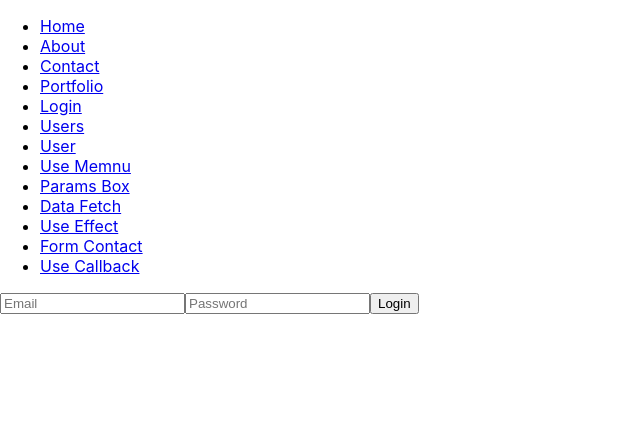
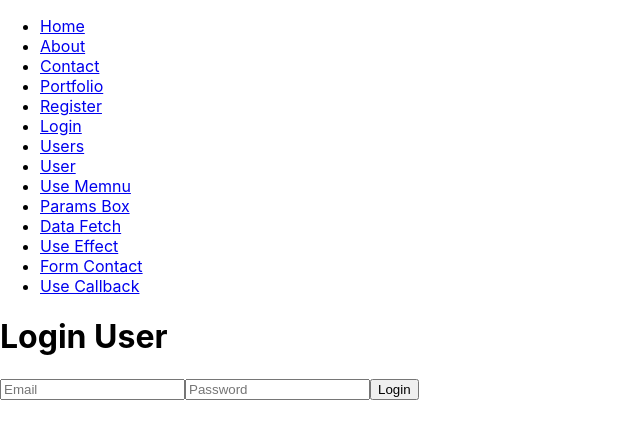
Before and after one commit to haiderabbas110/mern-stack, a React (Create React App) app in the folder Frontend/reactjs/my-app/: page /login in a window 1280 px wide. Shown: the top 438 px of the page, without its empty margins (0-640 px from the left). Built offline with nearby package versions, Linux system fonts and the light colour scheme.

Commit message:
firebase auth

```diff
--- a/Frontend/reactjs/my-app/src/App.js
+++ b/Frontend/reactjs/my-app/src/App.js
@@ -2,7 +2,9 @@ import * as React from "react";
 import { BrowserRouter, Routes, Route } from "react-router-dom";
 import './App.css';
 import Header from './components/Header';
-import Login from './pages/Login';
+import RegisterForm from './pages/Register';
+import LoginForm from './pages/Login';
+import DashbaordPage from './pages/Dashboard';
 import Main from './pages/Main'
 import Users from './components/User';
 import { useState } from 'react';
@@ -67,7 +69,9 @@ function App() {
           <Route element={<Main />}>
             <Route path="/" element={<Home />} />
             <Route path="/about" element={<About />} />
-            <Route path="/login" element={<Login />} />
+            <Route path="/register" element={<RegisterForm />} />
+            <Route path="/login" element={<LoginForm />} />
+            <Route path="/dashboard" element={<DashbaordPage />} />
             <Route path="/users" element={<Users users={user} />} />
             <Route path="/users/user1" element={<User1 />} />
             <Route path="/usememo" element={<Memouse />} />
--- /dev/null
+++ b/Frontend/reactjs/my-app/src/components/FirebaseAuth/Dashbaord.jsx
@@ -0,0 +1,31 @@
+import { getAuth } from "firebase/auth";
+
+let Dashbaord = () => {
+
+
+    const auth = getAuth();
+
+    const user = auth.currentUser;
+
+    if (user !== null) {
+        user.providerData.forEach((profile) => {
+            console.log("Sign-in provider: " + profile.providerId);
+            console.log("  Provider-specific UID: " + profile.uid);
+            console.log("  Name: " + profile.displayName);
+            console.log("  Email: " + profile.email);
+            console.log("  Photo URL: " + profile.photoURL);
+        });
+    }
+
+    return (
+        <>
+            <div>
+                <h1>Dashbaord</h1>
+
+
+            </div>
+        </>
+    )
+}
+
+export default Dashbaord;
--- /dev/null
+++ b/Frontend/reactjs/my-app/src/components/FirebaseAuth/Login.jsx
@@ -0,0 +1,41 @@
+import { auth } from '../../config/fb-conf';
+import { getAuth, signInWithEmailAndPassword } from "firebase/auth";
+
+import { useState } from 'react';
+import { useNavigate } from 'react-router-dom';
+let Login = () => {
+    const [email, setEmail] = useState("");
+    const [password, setPassword] = useState("");
+    const navigate = useNavigate();
+
+
+    const login = async () => {
+        const auth = getAuth();
+        await signInWithEmailAndPassword(auth, email, password)
+            .then((userCredential) => {
+                // Signed in
+                const user = userCredential.user;
+                console.log(user);
+                navigate('/dashboard')
+                // ...
+            })
+            .catch((error) => {
+                const errorCode = error.code;
+                const errorMessage = error.message;
+                console.log(errorCode, errorMessage);
+            });
+    }
+    return (
+        <>
+            <div>
+                <h1>Login User</h1>
+                <input type="text" placeholder="Email" onChange={(e) => setEmail(e.target.value)} />
+                <input type="text" placeholder="Password" onChange={(e) => setPassword(e.target.value)} />
+                <button onClick={login}>Login</button>
+
+            </div>
+        </>
+    )
+}
+
+export default Login;
--- a/Frontend/reactjs/my-app/src/components/Login.jsx
+++ b/Frontend/reactjs/my-app/src/components/FirebaseAuth/Regsiter.jsx
@@ -1,23 +1,24 @@
-import {auth} from '../config/fb-conf';
+import {auth} from '../../config/fb-conf';
 import { createUserWithEmailAndPassword } from "firebase/auth";
 import { useState } from 'react';
-let Login = () =>{
+let Register = () =>{
     const [email,setEmail] = useState("");
     const [password,setPassword] = useState("");
 
-    const signIn = async () =>{
+    const register = async () =>{
         await createUserWithEmailAndPassword(auth,email,password);
     }
     return (
         <>
             <div>
+                <h1>Register User</h1>
                 <input type="text" placeholder="Email" onChange={(e)=> setEmail(e.target.value)} />
                 <input type="text" placeholder="Password" onChange={(e)=> setPassword(e.target.value)} />
-                <button onClick={signIn}>Login</button>
+                <button onClick={register}>Register</button>
 
             </div>
         </>
     )
 }
 
-export default Login;
+export default Register;
--- a/Frontend/reactjs/my-app/src/components/Header.jsx
+++ b/Frontend/reactjs/my-app/src/components/Header.jsx
@@ -16,6 +16,10 @@ const menubar = [
     {
         name: "Portfolio",
         link: "/portofolio",
+    },
+    {
+        name: "Register",
+        link: "/register",
     },
     {
         name: "Login",
--- /dev/null
+++ b/Frontend/reactjs/my-app/src/pages/Dashboard.jsx
@@ -0,0 +1,7 @@
+import Dashbaord from '../components/FirebaseAuth/Dashbaord'
+let DashbaordPage  = () =>{
+    return(
+        <Dashbaord />
+    )
+}
+export default DashbaordPage;
--- a/Frontend/reactjs/my-app/src/pages/Login.jsx
+++ b/Frontend/reactjs/my-app/src/pages/Login.jsx
@@ -1,7 +1,7 @@
-import Loginform from '../components/Login'
-let Login  = () =>{
+import Login from '../components/FirebaseAuth/Login'
+let LoginForm  = () =>{
     return(
-        <Loginform />
+        <Login />
     )
 }
-export default Login;
+export default LoginForm;
--- /dev/null
+++ b/Frontend/reactjs/my-app/src/pages/Register.jsx
@@ -0,0 +1,7 @@
+import Register from '../components/FirebaseAuth/Regsiter'
+let RegisterForm  = () =>{
+    return(
+        <Register />
+    )
+}
+export default RegisterForm;
```
